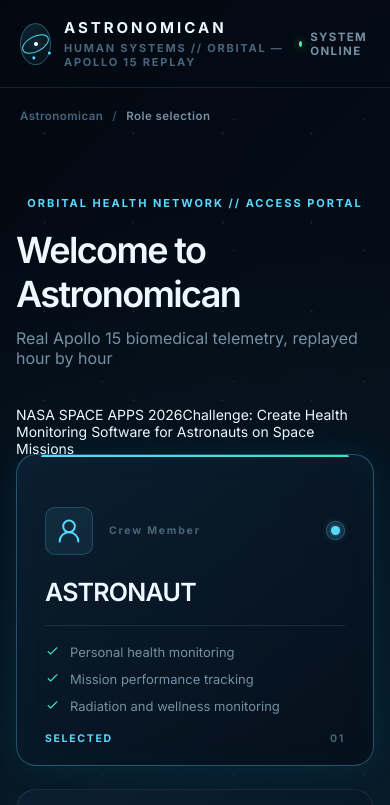
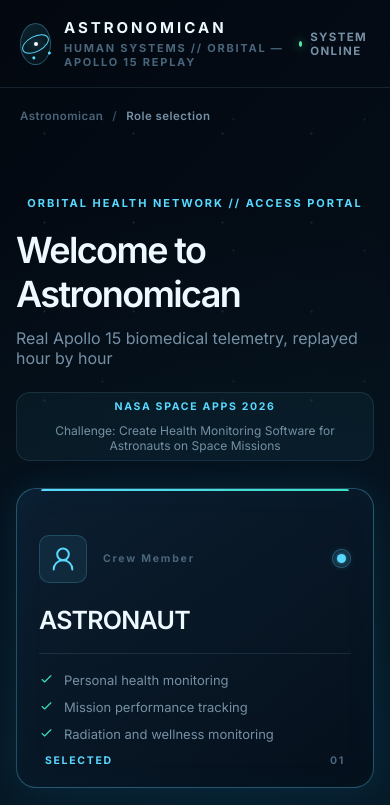
Before and after one commit to mdrafsanjanee/Astronaut-Health-Monitor, a plain HTML site: page index.html in a window 390 px wide. Shown: the top 805 px of the page. Drawn offline with Linux system fonts and the light colour scheme.

Commit message:
Added details

```diff
--- a/assets/css/extras.css
+++ b/assets/css/extras.css
@@ -473,3 +473,25 @@
   .workspace { margin-left: 0 !important; width: 100% !important; }
   body { background: #fff; }
 }
+
+
+/* ---- welcome page polish ---------------------------------------------------------------------- */
+.challenge-badge {
+  align-items: center; background: rgba(88, 217, 255, 0.05); border: 1px solid var(--line);
+  border-radius: 999px; color: var(--muted); display: inline-flex; flex-wrap: wrap; font-size: 12px;
+  gap: 10px; justify-content: center; margin: -18px 0 30px; padding: 7px 16px; text-align: center;
+}
+.challenge-badge span { color: var(--cyan); font-size: 10.5px; font-weight: 700; letter-spacing: 0.16em; }
+.role-card:focus-visible, .continue-btn:focus-visible, .entry-footnote a:focus-visible {
+  outline: 2px solid var(--cyan); outline-offset: 3px;
+}
+.role-card:not(.active) { opacity: 0.86; }
+.role-card:not(.active):hover { opacity: 1; }
+@media (max-width: 720px) {
+  .role-card { min-height: 300px; padding: 22px; }
+  .challenge-badge { border-radius: 14px; margin-top: -14px; }
+}
+@media (prefers-reduced-motion: reduce) {
+  .role-card { transition: none; }
+  .role-card:hover, .role-card.active { transform: none; }
+}
```
